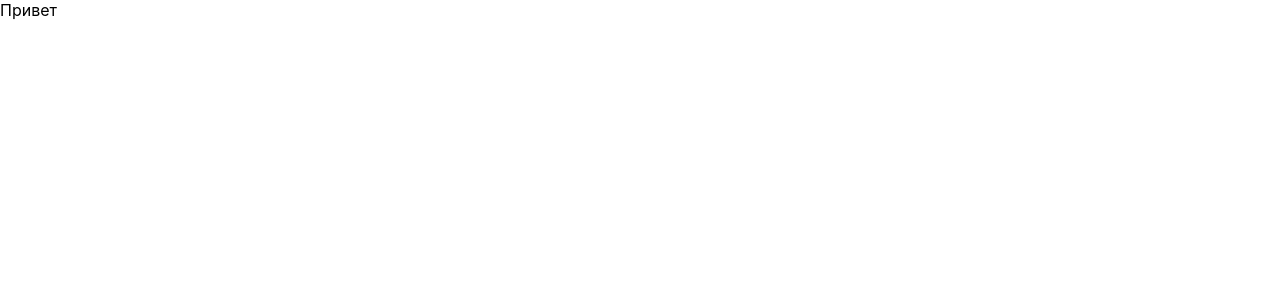
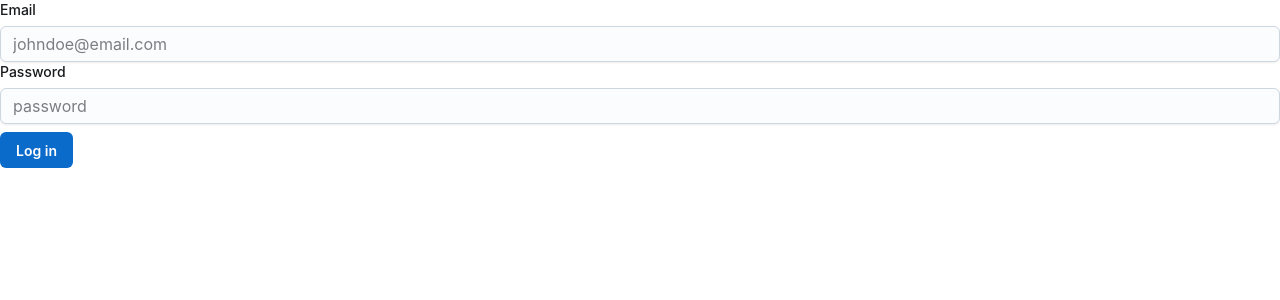
Before and after one commit to lintricker/interview, a React (Create React App) app: page / in a window 1280 px wide. Shown: the top 300 px of the page. Built offline with nearby package versions, Linux system fonts and the light colour scheme.

Commit message:
auth & main

```diff
--- a/package.json
+++ b/package.json
@@ -3,6 +3,11 @@
   "version": "0.1.0",
   "private": true,
   "dependencies": {
+    "@emotion/react": "^11.10.6",
+    "@emotion/styled": "^11.10.6",
+    "@mui/icons-material": "^5.11.11",
+    "@mui/joy": "^5.0.0-alpha.70",
+    "@mui/material": "^5.11.12",
     "@testing-library/jest-dom": "^5.14.1",
     "@testing-library/react": "^13.0.0",
     "@testing-library/user-event": "^13.2.1",
@@ -10,6 +15,7 @@
     "@types/node": "^16.7.13",
     "@types/react": "^17.0.2",
     "@types/react-dom": "^17.0.2",
+    "@types/react-router-dom": "^5.3.3",
     "react": "17.0.2",
     "react-dom": "17.0.2",
     "react-scripts": "5.0.1",
--- a/src/App.tsx
+++ b/src/App.tsx
@@ -1,10 +1,11 @@
+import React from 'react';
 import './App.css';
-import { MainAdmin } from './Components/admin/MainAdmin';
+import { Auth } from './Components/Auth';
 
 function App() {
   return (
     <div>
-      <MainAdmin />
+      <Auth />
     </div>
   );
 }
--- /dev/null
+++ b/src/Components/Auth.tsx
@@ -0,0 +1,31 @@
+import React from 'react';
+import { MainAdmin } from './admin/MainAdmin';
+import FormControl from '@mui/joy/FormControl';
+import FormLabel from '@mui/joy/FormLabel';
+import Input from '@mui/joy/Input';
+import Button from '@mui/joy/Button';
+const Auth = () => {
+    return (
+      <div>
+        <FormControl>
+          <FormLabel>Email</FormLabel>
+          <Input
+            name="email"
+            type="email"
+            placeholder="johndoe@email.com"
+          />
+        </FormControl>
+        <FormControl>
+          <FormLabel>Password</FormLabel>
+          <Input
+            name="password"
+            type="password"
+            placeholder="password"
+          />
+        </FormControl>
+        <Button onClick={MainAdmin} sx={{ mt: 1 /* margin top */ }}>Log in</Button>
+      </div>
+    );
+  };
+
+  export {Auth};
--- a/src/Components/admin/MainAdmin.tsx
+++ b/src/Components/admin/MainAdmin.tsx
@@ -1,7 +1,8 @@
+
 const MainAdmin = () => {
   return (
     <div>
-      Привет
+
     </div>
   );
 };
```
Also changed, not shown: 1 other file (tests, documents, lock files or other folders).
